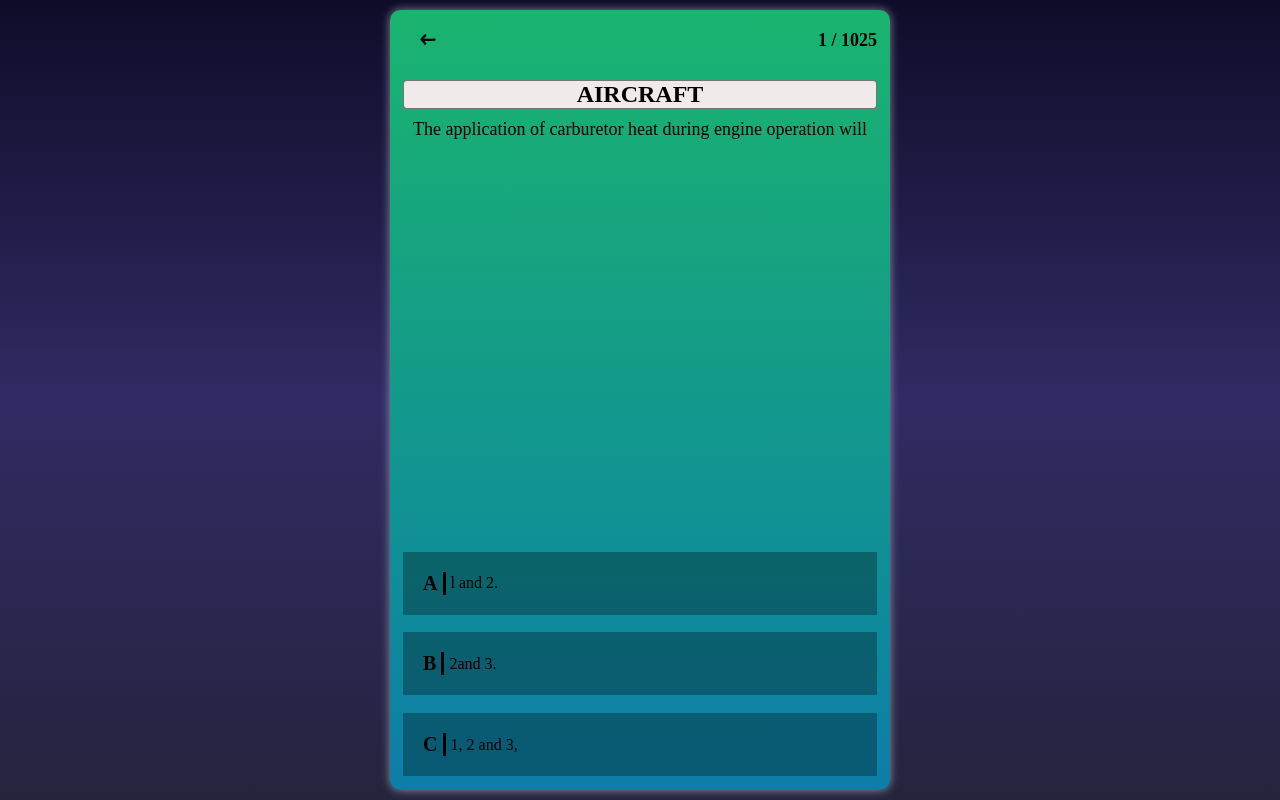
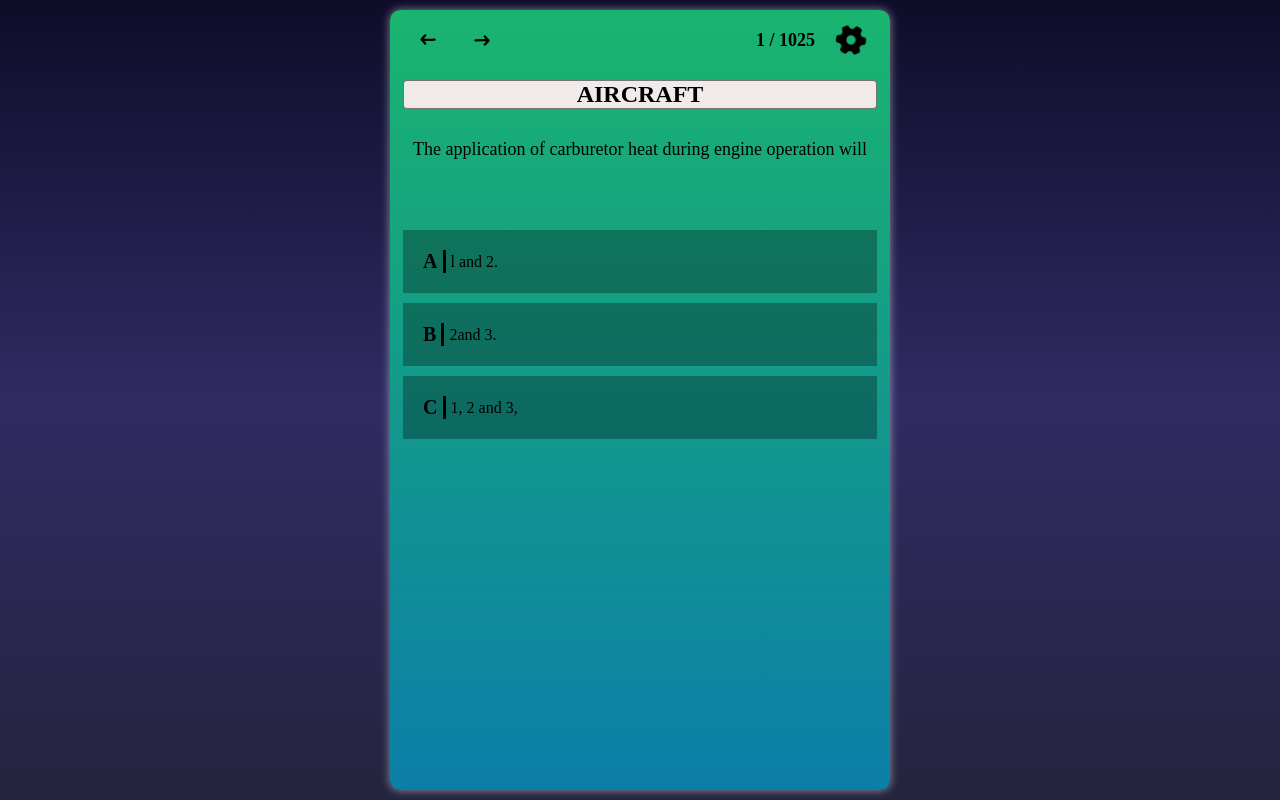
Before and after one commit to jcarlo2/janna-reviewer, a React (Create React App) app: page / in a window 1280 px wide. Both pictures are taken after a click on the button "Start". Built offline with nearby package versions, Linux system fonts and the light colour scheme.

Commit message:
- Add back and forward question button - Move back to option button to upper right side and change UI to font awesome COG

```diff
--- a/src/App.js
+++ b/src/App.js
@@ -41,6 +41,11 @@ function App() {
   });
   const [score, setScore] = useState(0);
 
+  useEffect(()=> {
+    console.log(score)
+  }, [score])
+
+
   return (
     <Routes>
       <Route
--- a/src/component/Main.jsx
+++ b/src/component/Main.jsx
@@ -5,7 +5,7 @@ const Main = ({ options, data, setScore }) => {
   const navigate = useNavigate();
   const [bookIndex, setBookIndex] = useState(0);
   const [pageIndex, setPageIndex] = useState(0);
-  const [questions, setQuestions] = useState([
+  const [questionList, setQuestionList] = useState([
     {
       "": [{}],
     },
@@ -20,12 +20,17 @@ const Main = ({ options, data, setScore }) => {
   const [timeInterval, setTimeInterval] = useState(-1);
   const [time, setTime] = useState({ minute: 0, second: 0 });
   const [timeoutNext, setTimeoutNext] = useState(false);
-  const [nextBookTimeout, setNextBookTimeout] = useState(-1);
   const aRef = useRef();
   const bRef = useRef();
   const cRef = useRef();
   const dRef = useRef();
   const choicesContainerRef = useRef();
+  const [backOrForwardFlag, setBackOrForwardFlag] = useState(false);
+  const [userAnswerList, setUserAnswerList] = useState([[]]);
+  const [currentBookAndPage, setCurrentBookAndPage] = useState({
+    book: 0,
+    page: 0,
+  });
 
   useEffect(() => {
     if (!options.start) navigate("/");
@@ -51,29 +56,45 @@ const Main = ({ options, data, setScore }) => {
     else target = dRef;
 
     if (minute === -99 && second === -99 && timeoutNext && !isNextBook) {
-      handleNext(answer, target, true);
+      handleNextQuestion(answer, target, true);
       setTimeoutNext(false);
-    } else if (isNextBook && bookIndex < questions.length - 1) {
+    } else if (isNextBook && bookIndex < questionList.length - 1) {
       setBookIndex((prevState) => prevState + 1);
       setPageIndex(0);
-    } else if (isNextBook && bookIndex === questions.length - 1)
+    } else if (isNextBook && bookIndex === questionList.length - 1)
       navigate("/score");
   }, [time]);
 
   useEffect(() => {
     setQuestion(
-      questions[bookIndex][Object.keys(questions[bookIndex])][pageIndex]
+      questionList[bookIndex][Object.keys(questionList[bookIndex])][pageIndex]
         .question
     );
-    setA(questions[bookIndex][Object.keys(questions[bookIndex])][pageIndex].a);
-    setB(questions[bookIndex][Object.keys(questions[bookIndex])][pageIndex].b);
-    setC(questions[bookIndex][Object.keys(questions[bookIndex])][pageIndex].c);
-    setD(questions[bookIndex][Object.keys(questions[bookIndex])][pageIndex].d);
+    setA(
+      questionList[bookIndex][Object.keys(questionList[bookIndex])][pageIndex].a
+    );
+    setB(
+      questionList[bookIndex][Object.keys(questionList[bookIndex])][pageIndex].b
+    );
+    setC(
+      questionList[bookIndex][Object.keys(questionList[bookIndex])][pageIndex].c
+    );
+    setD(
+      questionList[bookIndex][Object.keys(questionList[bookIndex])][pageIndex].d
+    );
     setAnswer(
-      questions[bookIndex][Object.keys(questions[bookIndex])][pageIndex].answer
+      questionList[bookIndex][Object.keys(questionList[bookIndex])][pageIndex]
+        .answer
     );
-    setBookFlag(Object.keys(questions[bookIndex])[0]);
-  }, [questions, bookIndex, pageIndex]);
+    setBookFlag(Object.keys(questionList[bookIndex])[0]);
+    if (backOrForwardFlag && userAnswerList[bookIndex][pageIndex]) {
+      resetChoicesBackground();
+      choicesContainerRef.current.classList.add("next");
+      updateChoicesBackground(userAnswerList[bookIndex][pageIndex]);
+      setBackOrForwardFlag(false);
+    } else resetChoicesBackground();
+    console.log(bookIndex, pageIndex);
+  }, [questionList, bookIndex, pageIndex]);
 
   const handleQuestions = () => {
     const booksName = Object.keys(options.books).filter(
@@ -95,7 +116,7 @@ const Main = ({ options, data, setScore }) => {
     });
     if (options.shuffle) initShuffle(questionSet);
     const newArr = convertToOneArray(questionSet);
-    setQuestions(newArr);
+    setQuestionList(newArr);
   };
 
   const convertToOneArray = (arr) => {
@@ -132,34 +153,62 @@ const Main = ({ options, data, setScore }) => {
     }
   };
 
-  const handleNext = (choice, target, isTimeout) => {
-    updateChoicesBackground();
-    if (
-      choice === answer &&
-      !target?.current.classList.contains("incorrect") &&
-      !target?.current.classList.contains("correct") &&
-      !isTimeout
-    ) {
-      setScore((prevState) => prevState + 1);
-    }
+  const handleNextQuestion = (choice, target, isTimeout) => {
+    const currentBook = currentBookAndPage.book;
+    const currentPage = currentBookAndPage.page;
+
+    updateScore(target, choice, isTimeout);
     if (choicesContainerRef.current.classList.contains("next")) {
-      const book = questions[bookIndex];
+      const book = questionList[bookIndex];
+
       if (
-        bookIndex < questions.length - 1 &&
+        bookIndex < questionList.length - 1 &&
         pageIndex === book[Object.keys(book)].length - 1
       ) {
         setBookIndex((prevState) => prevState + 1);
         setPageIndex(0);
+        if (bookIndex === currentBook && pageIndex === currentPage) {
+          setCurrentBookAndPage((prevState) => ({
+            book: prevState.book + 1,
+            page: 0,
+          }));
+        }
       } else if (pageIndex < book[Object.keys(book)].length - 1) {
         setPageIndex((prevState) => prevState + 1);
-      } else {
-        navigate("/score");
-      }
+        if (bookIndex === currentBook && pageIndex === currentPage) {
+          setCurrentBookAndPage((prevState) => ({
+            book: prevState.book,
+            page: prevState.page + 1,
+          }));
+        }
+      } else navigate("/score");
       resetChoicesBackground();
     } else choicesContainerRef.current.classList.add("next");
   };
 
-  const updateChoicesBackground = () => {
+  const updateScore = (target, choice, isTimeout) => {
+    const userAnswer = userAnswerList[bookIndex][pageIndex];
+    const targetClassList = target?.current.classList;
+    console.log(userAnswer, "USER ANSWER");
+    if (!userAnswer) {
+      if (
+        choice === answer &&
+        !targetClassList.contains("incorrect") &&
+        !targetClassList.contains("correct") &&
+        !isTimeout
+      ) {
+        userAnswerList[bookIndex][pageIndex] = answer;
+        updateChoicesBackground(answer);
+        console.log("IF");
+        setScore((prevScore) => prevScore + 1);
+      } else {
+        userAnswerList[bookIndex][pageIndex] = answer;
+        updateChoicesBackground(answer);
+      }
+    } else updateChoicesBackground(userAnswer);
+  };
+
+  const updateChoicesBackground = (answer) => {
     aRef.current.classList.add("incorrect");
     bRef.current.classList.add("incorrect");
     cRef.current.classList.add("incorrect");
@@ -235,21 +284,63 @@ const Main = ({ options, data, setScore }) => {
     }
   };
 
+  const handleBackButton = () => {
+    setBackOrForwardFlag(true);
+    const currentBook = currentBookAndPage.book;
+    const currentPage = currentBookAndPage.page;
+
+    if (bookIndex === 0 && pageIndex === 0) return;
+    else if (currentBook !== 0 && currentPage === 0) {
+      setBookIndex((prevState) => prevState - 1);
+      setPageIndex(questionList[bookIndex - 1][0].length - 1);
+    } else setPageIndex((prevState) => (prevState <= 0 ? 0 : prevState - 1));
+  };
+
+  const handleForwardButton = () => {
+    setBackOrForwardFlag(true);
+    const key = Object.keys(questionList[bookIndex]);
+    const questionBook = questionList.length;
+    const questionPage = questionList[bookIndex][key[0]].length;
+    if (
+      (bookIndex === questionBook && pageIndex === questionPage) ||
+      (currentBookAndPage.book === bookIndex &&
+        currentBookAndPage.page === pageIndex)
+    )
+      return;
+    else if (bookIndex < questionBook && pageIndex === questionPage) {
+      setBookIndex((prevState) => prevState + 1);
+      setPageIndex(0);
+    } else setPageIndex((prevState) => prevState + 1);
+  };
+
   return (
     <div className="main">
       <div>
-        <button onDoubleClick={() => navigate("/")}>
-          <i></i>
-        </button>
+        <div>
+          <button onClick={handleBackButton}>
+            <i className="back"></i>
+          </button>
+          <button onClick={handleForwardButton}>
+            <i className="forward"></i>
+          </button>
+        </div>
         {options.time !== "unlimited" && (
           <p className="time">
             {time.minute} : {time.second}
           </p>
         )}
-        <p>
-          {pageIndex + 1} /{" "}
-          {questions[bookIndex][Object.keys(questions[bookIndex])].length}
-        </p>
+        <div>
+          <p>
+            {pageIndex + 1} /{" "}
+            {
+              questionList[bookIndex][Object.keys(questionList[bookIndex])]
+                .length
+            }
+          </p>
+          <button onDoubleClick={() => navigate("/")}>
+            <i className="setting"></i>
+          </button>
+        </div>
       </div>
       <section>
         <div>
@@ -259,20 +350,22 @@ const Main = ({ options, data, setScore }) => {
             dangerouslySetInnerHTML={{ __html: question }}></p>
         </div>
         <div ref={choicesContainerRef} className="choices">
-          <div ref={aRef} onClick={() => handleNext("a", aRef, false)}>
+          <div ref={aRef} onClick={() => handleNextQuestion("a", aRef, false)}>
             <span>A</span>
             <p>{a}</p>
           </div>
-          <div ref={bRef} onClick={() => handleNext("b", bRef, false)}>
+          <div ref={bRef} onClick={() => handleNextQuestion("b", bRef, false)}>
             <span>B</span>
             <p>{b}</p>
           </div>
-          <div ref={cRef} onClick={() => handleNext("c", cRef, false)}>
+          <div ref={cRef} onClick={() => handleNextQuestion("c", cRef, false)}>
             <span>C</span>
             <p>{c}</p>
           </div>
           {d && (
-            <div ref={dRef} onClick={() => handleNext("d", dRef, false)}>
+            <div
+              ref={dRef}
+              onClick={() => handleNextQuestion("d", dRef, false)}>
               <span>D</span>
               <p>{d}</p>
             </div>
--- a/src/css/app.css
+++ b/src/css/app.css
@@ -130,7 +130,10 @@ a {
   align-items: center;
   height: 40px;
 }
-.main > div:first-child > button {
+.main > div:first-child > div {
+  display: flex;
+}
+.main > div:first-child > div button {
   display: flex;
   justify-content: center;
   align-items: center;
@@ -141,16 +144,23 @@ a {
   transition: 0.3s;
   background-color: transparent;
 }
-.main > div:first-child > button:active {
+.main > div:first-child > div button:active {
   transform: translateX(-2px);
 }
-.main > div:first-child > button:hover {
+.main > div:first-child > div button:hover {
   border-color: rgba(0, 0, 0, 0.3);
 }
-.main > div:first-child > button i {
+.main > div:first-child > div button i {
   height: 30px;
   width: 50px;
   display: inline-block;
+}
+.main > div:first-child > div button i.back {
+  background-image: url("./../images/back.svg");
+  background-size: 100% 100%;
+}
+.main > div:first-child > div button i.forward {
+  transform: rotate(180deg);
   background-image: url("./../images/back.svg");
   background-size: 100% 100%;
 }
@@ -158,7 +168,45 @@ a {
   font-weight: bold;
   font-size: 20px;
 }
-.main > div:first-child > p:last-child {
+.main > div:first-child > div:last-child {
+  display: flex;
+  align-items: center;
+  gap: 10px;
+}
+.main > div:first-child > div:last-child > button {
+  display: flex;
+  justify-content: center;
+  align-items: center;
+  outline: none;
+  border-radius: 4px;
+  cursor: pointer;
+  border: 1px solid transparent;
+  transition: 0.3s;
+  background-color: transparent;
+}
+.main > div:first-child > div:last-child > button:active {
+  transform: translateY(-2px);
+}
+.main > div:first-child > div:last-child > button:hover {
+  border-color: rgba(0, 0, 0, 0.3);
+}
+.main > div:first-child > div:last-child > button i.setting {
+  height: 30px;
+  width: 50px;
+  display: inline-block;
+  background-image: url("./../images/setting.svg");
+  background-size: 100% 100%;
+  animation: rotate 3s infinite linear;
+}
+@keyframes rotate {
+  0% {
+    transform: rotate(0deg);
+  }
+  100% {
+    transform: rotate(359deg);
+  }
+}
+.main > div:first-child > div:last-child > p {
   font-weight: bold;
   font-size: 18px;
 }
@@ -167,10 +215,11 @@ a {
   padding-top: 20px;
   display: flex;
   flex-direction: column;
-  gap: 3px;
+  justify-content: flex-start;
+  gap: 50px;
 }
 .main section > div:first-child {
-  height: 100%;
+  height: auto;
   overflow-x: hidden;
   overflow-y: auto;
 }
@@ -190,12 +239,12 @@ a {
   width: 100%;
   max-width: 100%;
   overflow-x: hidden;
-  padding: 0 10px;
+  padding: 20px 10px;
 }
 .main section > div:nth-child(2) {
   overflow-x: hidden;
   overflow-y: auto;
-  height: max(50%, 250px);
+  height: auto;
   display: flex;
   flex-wrap: wrap;
   gap: 10px;
--- a/src/css/scss/app.scss
+++ b/src/css/scss/app.scss
@@ -128,7 +128,9 @@ a {
     justify-content: space-between;
     align-items: center;
     height: 40px;
-    > button {
+    > div {
+      display: flex;
+      button {
         display: flex;
         justify-content: center;
         align-items: center;
@@ -148,17 +150,64 @@ a {
           height: 30px;
           width: 50px;
           display: inline-block;
+
+          &.back {
             background-image: url("./../images/back.svg");
             background-size: 100% 100%;
+          }
+          &.forward {
+            transform: rotate(180deg);
+            background-image: url("./../images/back.svg");
+            background-size: 100% 100%;
+          }
+        }
       }
     }
     > p:nth-child(2) {
       font-weight: bold;
       font-size: 20px;
     }
-    > p:last-child {
+    > div:last-child {
+      display: flex;
+      align-items: center;
+      gap: 10px;
+      > button {
+        display: flex;
+        justify-content: center;
+        align-items: center;
+        outline: none;
+        border-radius: 4px;
+        cursor: pointer;
+        border: 1px solid transparent;
+        transition: 0.3s;
+        background-color: transparent;
+        &:active {
+          transform: translateY(-2px);
+        }
+        &:hover {
+          border-color: rgba(0, 0, 0, 0.3);
+        }
+        i.setting {
+          height: 30px;
+          width: 50px;
+          display: inline-block;
+          background-image: url("./../images/setting.svg");
+          background-size: 100% 100%;
+          animation: rotate 3s infinite linear;
+          @keyframes rotate {
+            0% {
+              transform: rotate(0deg);
+            }
+            100% {
+              transform: rotate(359deg);
+            }
+          }
+        }
+      }
+      > p {
         font-weight: bold;
         font-size: 18px;
+      }
     }
   }
   section {
@@ -166,11 +215,13 @@ a {
     padding-top: 20px;
     display: flex;
     flex-direction: column;
-    gap: 3px;
+    justify-content: flex-start;
+    gap: 50px;
     > div:first-child {
-      height: 100%;
+      height: auto;
       overflow-x: hidden;
       overflow-y: auto;
+      // border-bottom: 3px solid black;
       > p:first-child {
         font-size: 24px;
         font-weight: bold;
@@ -188,13 +239,13 @@ a {
         width: 100%;
         max-width: 100%;
         overflow-x: hidden;
-        padding: 0 10px;
+        padding: 20px 10px;
       }
     }
     > div:nth-child(2) {
       overflow-x: hidden;
       overflow-y: auto;
-      height: max(50%, 250px);
+      height: auto;
       display: flex;
       flex-wrap: wrap;
       gap: 10px;
```
Also changed, not shown: src/data/data.json, src/images/setting.svg (added), 1 other file (tests, documents, lock files or other folders). Lines whose indentation alone changed are shown as unchanged.
